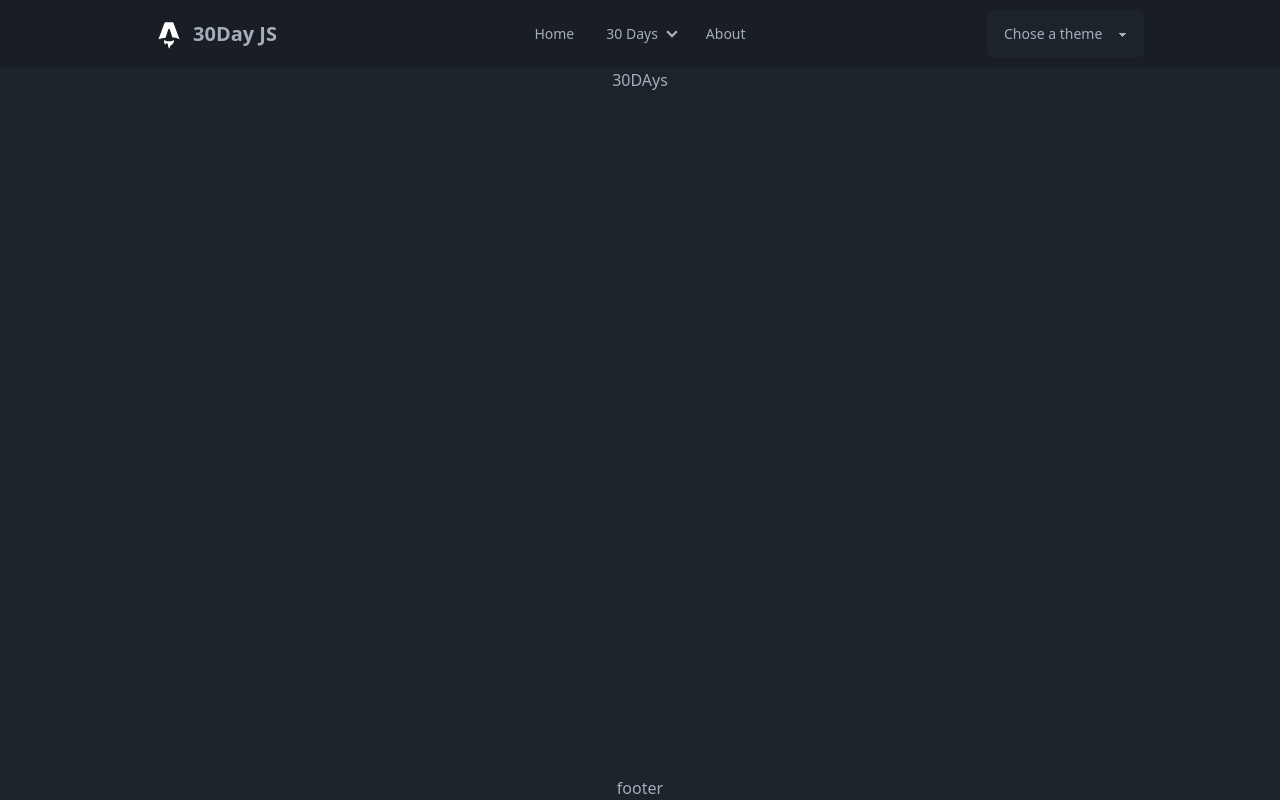
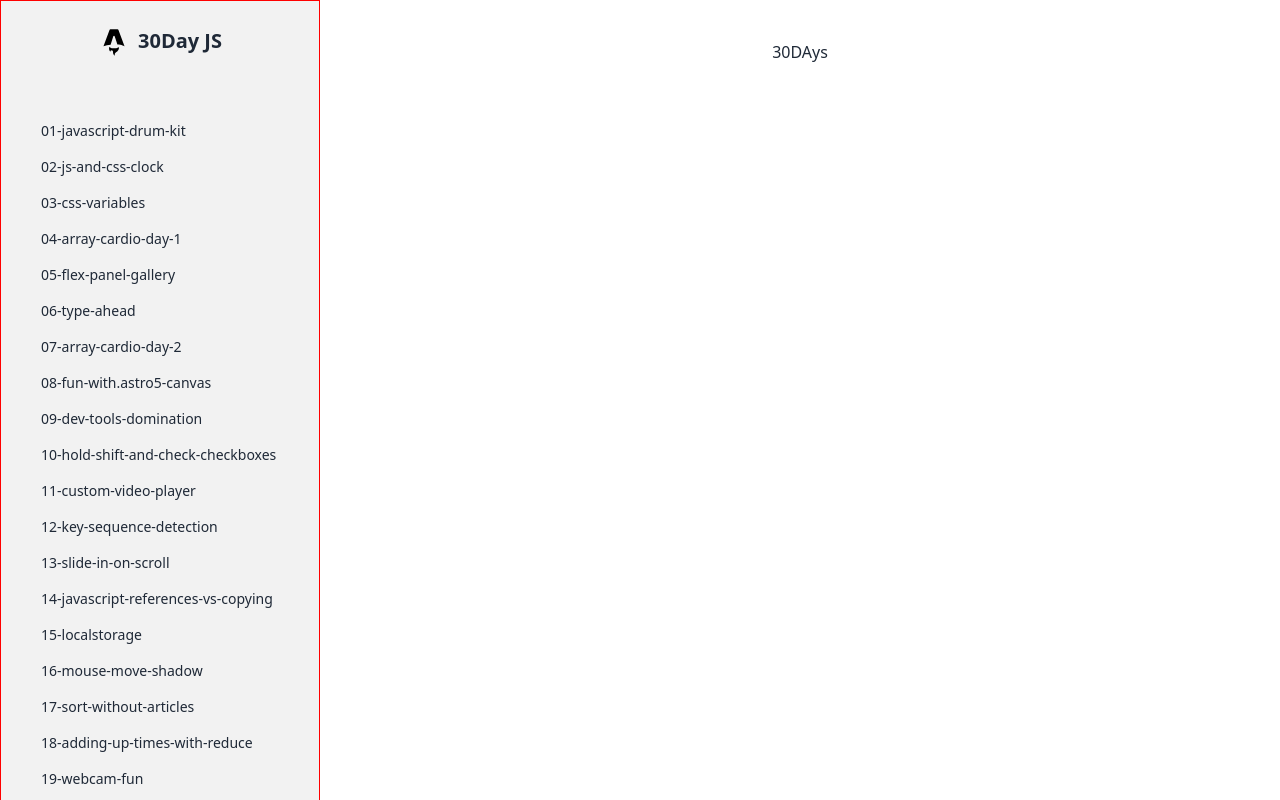
Before and after one commit to toonchavez8/astro-30Days-js, an Astro site: page /30days in a window 1280 px wide. Built offline with nearby package versions, Linux system fonts and the light colour scheme; Astro itself is replaced by a stand-in of ours.

Commit message:
work on new layout for challenges

```diff
--- a/package.json
+++ b/package.json
@@ -12,6 +12,7 @@
   "dependencies": {
     "@astrojs/react": "^3.0.0",
     "@astrojs/tailwind": "^5.0.0",
+    "@fortawesome/react-fontawesome": "^0.2.0",
     "@types/react": "^18.2.21",
     "@types/react-dom": "^18.2.7",
     "astro": "^3.0.8",
--- a/src/assets/styles/globals.css
+++ b/src/assets/styles/globals.css
@@ -2,7 +2,8 @@
 @tailwind components;
 @tailwind utilities;
 
-body {
+body,
+.body {
 	min-height: 100vh;
 	min-height: 100dvh;
 
--- /dev/null
+++ b/src/components/layouts/Drawer.astro
@@ -0,0 +1,27 @@
+---
+import Footer from '@/components/layouts/Footer.astro'
+import Maped30DayRoutes from '@/components/widgets/Maped30DayRoutes'
+import ToggleThemeWidget from '@/components/widgets/ToggleThemeWidget'
+---
+<div class="drawer lg:drawer-open">
+    <input id="my-drawer-2" type="checkbox" class="drawer-toggle" />
+    <div class="drawer-content flex flex-col items-center relative">
+
+      <label for="my-drawer-2" class="btn btn-ghost drawer-button lg:hidden absolute top-0 left-0 m-4"><svg xmlns="http://www.w3.org/2000/svg" fill="none" viewBox="0 0 24 24" class="inline-block w-6 h-6 stroke-current"><path stroke-linecap="round" stroke-linejoin="round" stroke-width="2" d="M4 6h16M4 12h16M4 18h16"></path></svg></label>
+      <slot />
+    </div>
+    <div class="drawer-side">
+      <label for="my-drawer-2" class="drawer-overlay"></label>
+      <ul class="menu p-4 w-80 min-h-full bg-base-200 text-base-content flex flex-col gap-10 debug">
+        <a class="btn btn-ghost normal-case text-xl  font-bold" href="/">
+            <img src="/favicon.svg" class="w-8"/>
+            30Day JS</a>
+             <Maped30DayRoutes />
+             <ToggleThemeWidget client:load />
+
+            <Footer />
+      </ul>
+
+
+    </div>
+  </div>
--- a/src/components/layouts/Footer.astro
+++ b/src/components/layouts/Footer.astro
@@ -1 +1,12 @@
-<h2>footer</h2>
+<footer class="footer items-center p-4 bg-neutral text-neutral-content justify-self-end self-end">
+    <aside class="items-center grid-flow-col">
+      <svg width="36" height="36" viewBox="0 0 24 24" xmlns="http://www.w3.org/2000/svg" fill-rule="evenodd" clip-rule="evenodd" class="fill-current"><path d="M22.672 15.226l-2.432.811.841 2.515c.33 1.019-.209 2.127-1.23 2.456-1.15.325-2.148-.321-2.463-1.226l-.84-2.518-5.013 1.677.84 2.517c.391 1.203-.434 2.542-1.831 2.542-.88 0-1.601-.564-1.86-1.314l-.842-2.516-2.431.809c-1.135.328-2.145-.317-2.463-1.229-.329-1.018.211-2.127 1.231-2.456l2.432-.809-1.621-4.823-2.432.808c-1.355.384-2.558-.59-2.558-1.839 0-.817.509-1.582 1.327-1.846l2.433-.809-.842-2.515c-.33-1.02.211-2.129 1.232-2.458 1.02-.329 2.13.209 2.461 1.229l.842 2.515 5.011-1.677-.839-2.517c-.403-1.238.484-2.553 1.843-2.553.819 0 1.585.509 1.85 1.326l.841 2.517 2.431-.81c1.02-.33 2.131.211 2.461 1.229.332 1.018-.21 2.126-1.23 2.456l-2.433.809 1.622 4.823 2.433-.809c1.242-.401 2.557.484 2.557 1.838 0 .819-.51 1.583-1.328 1.847m-8.992-6.428l-5.01 1.675 1.619 4.828 5.011-1.674-1.62-4.829z"></path></svg>
+      <p>Copyright © 2023 - All right reserved</p>
+    </aside>
+    <nav class="grid-flow-col gap-4 md:place-self-center md:justify-self-end">
+      <a><svg xmlns="http://www.w3.org/2000/svg" width="24" height="24" viewBox="0 0 24 24" class="fill-current"><path d="M24 4.557c-.883.392-1.832.656-2.828.775 1.017-.609 1.798-1.574 2.165-2.724-.951.564-2.005.974-3.127 1.195-.897-.957-2.178-1.555-3.594-1.555-3.179 0-5.515 2.966-4.797 6.045-4.091-.205-7.719-2.165-10.148-5.144-1.29 2.213-.669 5.108 1.523 6.574-.806-.026-1.566-.247-2.229-.616-.054 2.281 1.581 4.415 3.949 4.89-.693.188-1.452.232-2.224.084.626 1.956 2.444 3.379 4.6 3.419-2.07 1.623-4.678 2.348-7.29 2.04 2.179 1.397 4.768 2.212 7.548 2.212 9.142 0 14.307-7.721 13.995-14.646.962-.695 1.797-1.562 2.457-2.549z"></path></svg>
+      </a>
+      <a><svg xmlns="http://www.w3.org/2000/svg" width="24" height="24" viewBox="0 0 24 24" class="fill-current"><path d="M19.615 3.184c-3.604-.246-11.631-.245-15.23 0-3.897.266-4.356 2.62-4.385 8.816.029 6.185.484 8.549 4.385 8.816 3.6.245 11.626.246 15.23 0 3.897-.266 4.356-2.62 4.385-8.816-.029-6.185-.484-8.549-4.385-8.816zm-10.615 12.816v-8l8 3.993-8 4.007z"></path></svg></a>
+      <a><svg xmlns="http://www.w3.org/2000/svg" width="24" height="24" viewBox="0 0 24 24" class="fill-current"><path d="M9 8h-3v4h3v12h5v-12h3.642l.358-4h-4v-1.667c0-.955.192-1.333 1.115-1.333h2.885v-5h-3.808c-3.596 0-5.192 1.583-5.192 4.615v3.385z"></path></svg></a>
+    </nav>
+  </footer>
--- a/src/components/layouts/Header.astro
+++ b/src/components/layouts/Header.astro
@@ -1,6 +1,6 @@
 ---
 import ToggleThemeWidget from "@/components/widgets/ToggleThemeWidget";
-import Maped30DayRoutes from "@/components/widgets/Maped30DayRoutes.tsx";
+
 ---
 <div class="bg-base-200 w-full flex items-center justify-center">
   <header class="navbar  max-w-5xl ">
@@ -12,8 +12,7 @@
           <ul tabindex="0" class="menu menu-sm dropdown-content mt-3 z-[1] p-2 shadow bg-base-100 rounded-box w-52">
             <li><a>Home</a></li>
 
-              <a href="/">30 Days</a>
-              <Maped30DayRoutes />
+              <a href="/30days">30 Days</a>
             </li>
             <li><a>Item 3</a></li>
           </ul>
@@ -26,10 +25,8 @@
         <ul class="menu menu-horizontal px-1">
           <li><a href="/">Home</a></li>
           <li tabindex="0">
-            <details >
-              <summary><a href="/30days">30 Days</a></summary>
-              <Maped30DayRoutes />
-            </details>
+                    <summary><a href="/30days">30 Days</a></summary>
+
           </li>
           <li><a href="/about">About</a></li>
         </ul>
--- a/src/components/widgets/Maped30DayRoutes.tsx
+++ b/src/components/widgets/Maped30DayRoutes.tsx
@@ -1,18 +1,16 @@
 import dayLinks from "@/db/links";
 
 export default function Maped30DayRoutes() {
-	console.log(dayLinks);
-
 	// Define a function to check if a page is done
-	function isPageDone(pageName) {
+	function isPageDone(pageName: string) {
 		// You can implement your logic here to check if the page is done
 		// For now, let's assume it's not done
 		return false;
 	}
 
 	return (
-		<ul className="p-2 md:overflow-hidden md:overflow-y-auto overflow-y-auto  md:max-h-56 z-10">
-			{dayLinks.map((link) => {
+		<ul className="p-2 z-10">
+			{dayLinks.map((link: { page: string }) => {
 				const pageName = String(link.page).slice(0, -6); // Convert link to a string and then slice the last 6 characters (.astro)
 				const isDone = isPageDone(pageName); // Check if the page is done
 
--- /dev/null
+++ b/src/layouts/SideBarLayout.astro
@@ -0,0 +1,24 @@
+---
+import '@/assets/styles/globals.css'
+
+import Drawer from '@/components/layouts/Drawer.astro'
+
+
+---
+
+<html lang="en"data-theme="light" >
+	<head>
+		<meta charset="utf-8" />
+		<link rel="icon" type="image/svg+xml" href="/favicon.svg" />
+		<meta name="viewport" content="width=device-width" />
+		<meta name="generator" content={Astro.generator} />
+		<title>Astro</title>
+	</head>
+	<body class="">
+        <Drawer client:load>
+
+			<main class="min-h-screen w-full md:flex-1 flex flex-col items-center pt-10 max-w-4xl  "><slot /></main>
+    </Drawer>
+	</body>
+
+</html>
--- a/src/pages/30days.astro
+++ b/src/pages/30days.astro
@@ -1,5 +1,5 @@
 ---
-import Layout from '@/layouts/Layout.astro'
+import Layout from '@/layouts/SideBarLayout.astro'
 ---
 
 <Layout>
```
Also changed, not shown: 1 other file.
